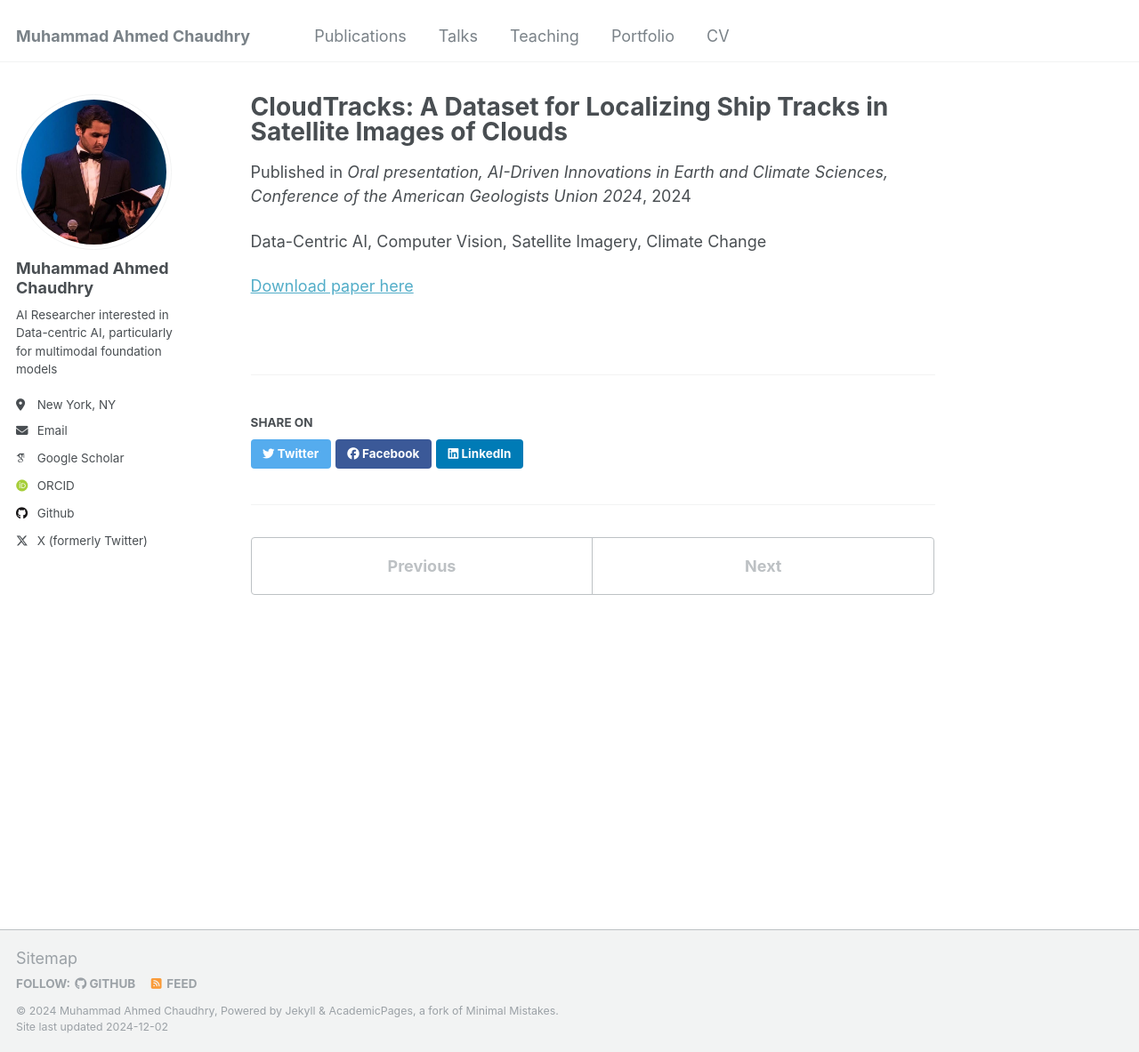
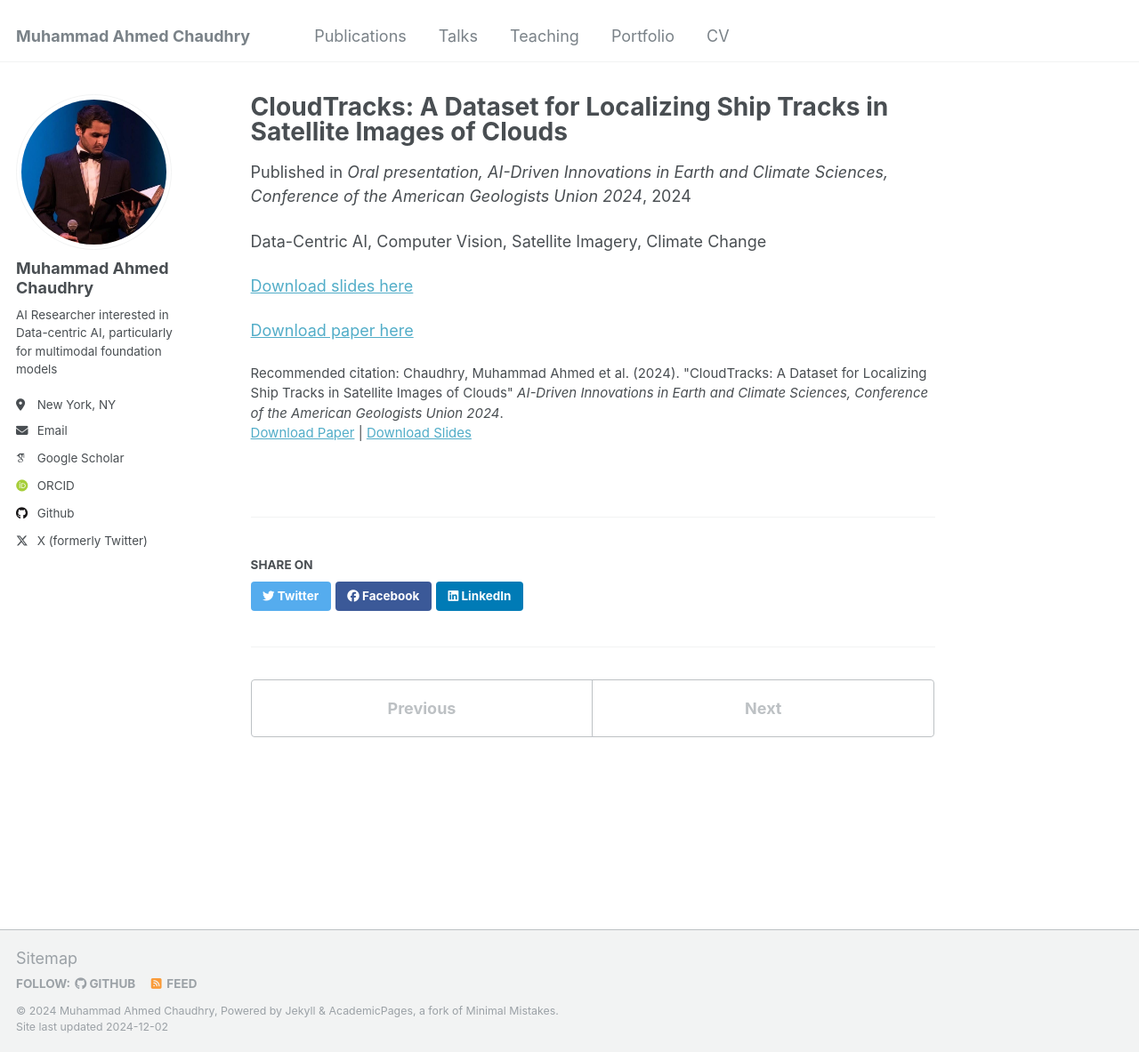
Before and after one commit to Ahmed14974/ahmed14974.github.io, a Jekyll site: the page built from _publications/2024-01-25-cloudtracks.md, in a window 1280 px wide and 1183 px high. Shown: the whole window at 89% size. Built offline with Jekyll 4.4.1, drawn with Linux system fonts in a browser that asks for light colours; some web fonts are replaced.

Commit message:
added the citation and slides for debugging

```diff
--- a/_publications/2024-01-25-cloudtracks.md
+++ b/_publications/2024-01-25-cloudtracks.md
@@ -5,8 +5,12 @@ permalink: /publication/2024-01-25-cloudtracks
 excerpt: 'Data-Centric AI, Computer Vision, Satellite Imagery, Climate Change'
 date: 2024-01-25
 venue: 'Oral presentation, AI-Driven Innovations in Earth and Climate Sciences, Conference of the American Geologists Union 2024'
+slidesurl: 'http://academicpages.github.io/files/slides1.pdf'
 paperurl: 'http://ahmed14974.github.io/files/cloudtracks.pdf'
+citation: 'Chaudhry, Muhammad Ahmed et al. (2024). &quot;CloudTracks: A Dataset for Localizing Ship Tracks in Satellite Images of Clouds&quot; <i>AI-Driven Innovations in Earth and Climate Sciences, Conference of the American Geologists Union 2024</i>.'
 ---
 Data-Centric AI, Computer Vision, Satellite Imagery, Climate Change
 
+[Download slides here](http://academicpages.github.io/files/slides1.pdf)
+
 [Download paper here](http://ahmed14974.github.io/files/cloudtracks.pdf)
```
Also changed, not shown: _publications/2022-06-27-psychiatry.md (+4 -0 lines), _publications/2024-05-16-many-shot.md (+4 -0 lines), 1 other file.
